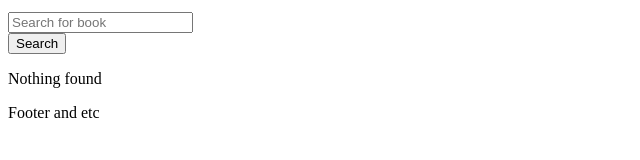
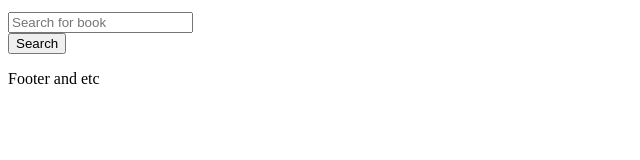
Before and after one commit to duskconductor/react-bookshelf-builder, a React (Create React App) app in the folder client/: page / in a window 1280 px wide. Shown: the part 133-293 px from the top of the page, without its empty margins (0-640 px from the left). Built offline with nearby package versions, Linux system fonts and the light colour scheme.

Commit message:
Book now adds to and draws from database

```diff
--- a/client/src/components/SavedResult/index.js
+++ b/client/src/components/SavedResult/index.js
@@ -4,7 +4,7 @@ const SavedResult = (props) => {
   return props.books.length === 0 ? (
     <div className="searchResultWrapper">
       <div className="searchResultContent">
-        <p>Nothing found</p>
+        <p></p>
       </div>
     </div>
   ) : (
--- a/client/src/components/SearchResult/index.js
+++ b/client/src/components/SearchResult/index.js
@@ -4,7 +4,7 @@ const SearchResult = (props) => {
   return props.books.length === 0 ? (
     <div className="searchResultWrapper">
       <div className="searchResultContent">
-        <p>Nothing found</p>
+        <p></p>
       </div>
     </div>
   ) : (
--- a/client/src/containers/Search/index.js
+++ b/client/src/containers/Search/index.js
@@ -51,7 +51,7 @@ class Search extends React.Component {
 
     savedBooks = savedBooks[0];
 
-    API.saveBooks(savedBooks)
+    API.saveBook(savedBooks)
       .then(this.setState({ message: alert("Your book is saved") }))
       .catch((err) => console.log(err));
   };
```
